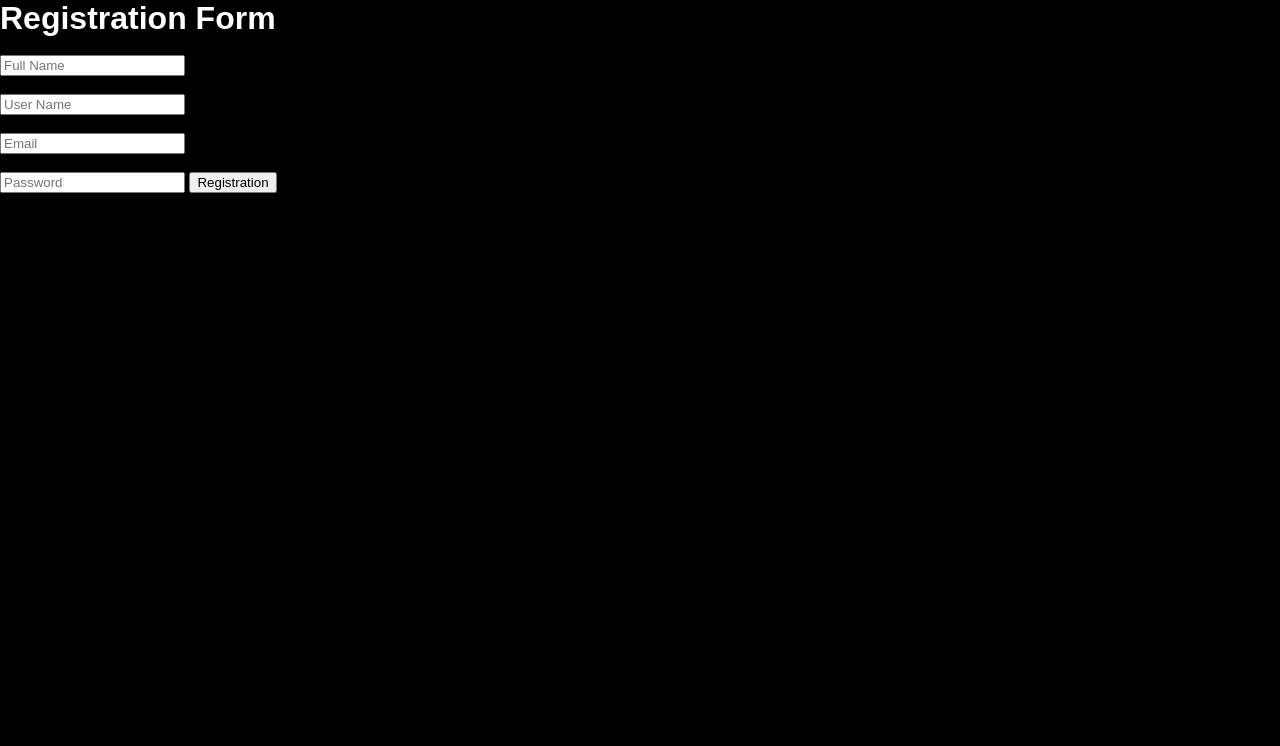
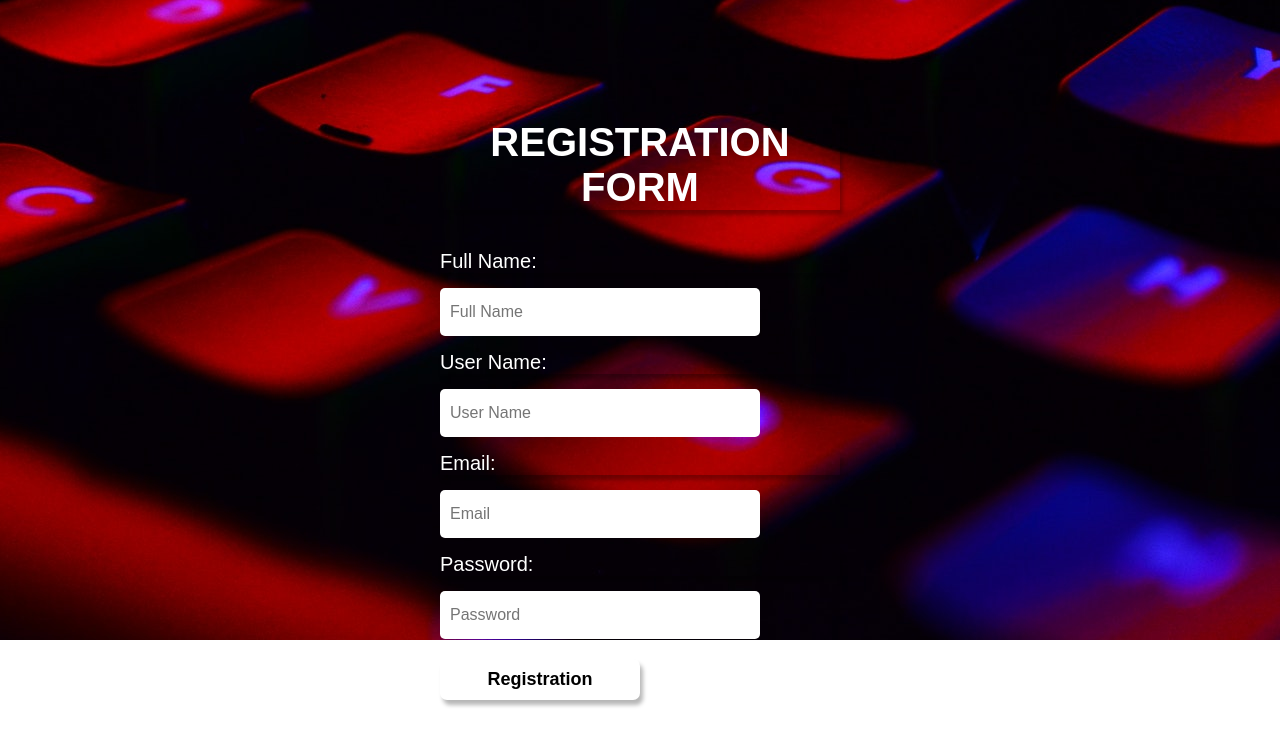
Before and after one commit to Ash508/responsive-registration, a plain HTML site: page index.html in a window 1280 px wide. Drawn offline with Linux system fonts and the light colour scheme.

Commit message:
registration-form

```diff
--- a/index.html
+++ b/index.html
@@ -7,19 +7,20 @@
     <link rel="stylesheet" href="style/style.css">
 </head>
 <body>
-    <div class="registration-form"></div>
+    <div class="registration-form">
     <h1>Registration Form</h1>
     <form action="#" method="post">
         <p>Full Name:</p>
         <input type="text" name="Fullname" placeholder="Full Name">
-        <p>User Name</p>
+        <p>User Name:</p>
         <input type="text" name="username"
         placeholder="User Name">
         <p>Email:</p>
         <input type="email" name="email" placeholder="Email">
-        <p>Password</p>
+        <p>Password:</p>
         <input type="password" name="password" placeholder="Password">
         <button type="submit">Registration</button>
     </form>
+</div>
 </body>
 </html>
--- a/style/style.css
+++ b/style/style.css
@@ -5,11 +5,8 @@
 }
 
 body {
-    background-color: black;
-}
-
-h1 {
-    color: white;
+background: url(../images/pexels-max-deroin-g.jpg) no-repeat;
+background-position: center;
 }
 
 .registration-form {
@@ -17,11 +14,47 @@ h1 {
     top: 50%;
     left: 50%;
     transform: translate(-50%, -50%);
-    width: 350px;
+    width: 400px;
 }
 
 .registration-form h1 {
+    color: white;
     font-size: 40px;
     text-align: center;
     text-transform: uppercase;
+    margin: 40px 0;
+    box-shadow: 3px 5px 4px rgba(0, 0, 0, 0.288);
 }
+
+.registration-form p {
+    color: white;
+    font-size: 20px;
+    margin: 15px 0;
+    box-shadow: 3px 5px 4px rgba(0, 0, 0, 0.288);
+}
+
+.registration-form input {
+    font-size: 16px;
+    padding: 15px 10px;
+    width: 300px;
+    border: 0;
+    border-radius: 5px;
+    outline: none;
+}
+
+.registration-form button {
+    font-size: 18px;
+    font-weight: bold;
+    margin: 20px 0;
+    padding: 10px 15px;
+    width: 50%;
+    border: 0;
+    border-radius: 7px;
+    box-shadow: 3px 5px 4px rgba(0, 0, 0, 0.288);
+    background-color: #fff;
+}
+
+.registration-form button:hover {
+    color: aliceblue;
+    background-color: rgba(168, 43, 43, 0.774);
+}
```
Also changed, not shown: images/pexels-max-deroin-e.jpg (added), images/pexels-max-deroin-g.jpg (added), images/pexels-max-deroin.jpg (added).
